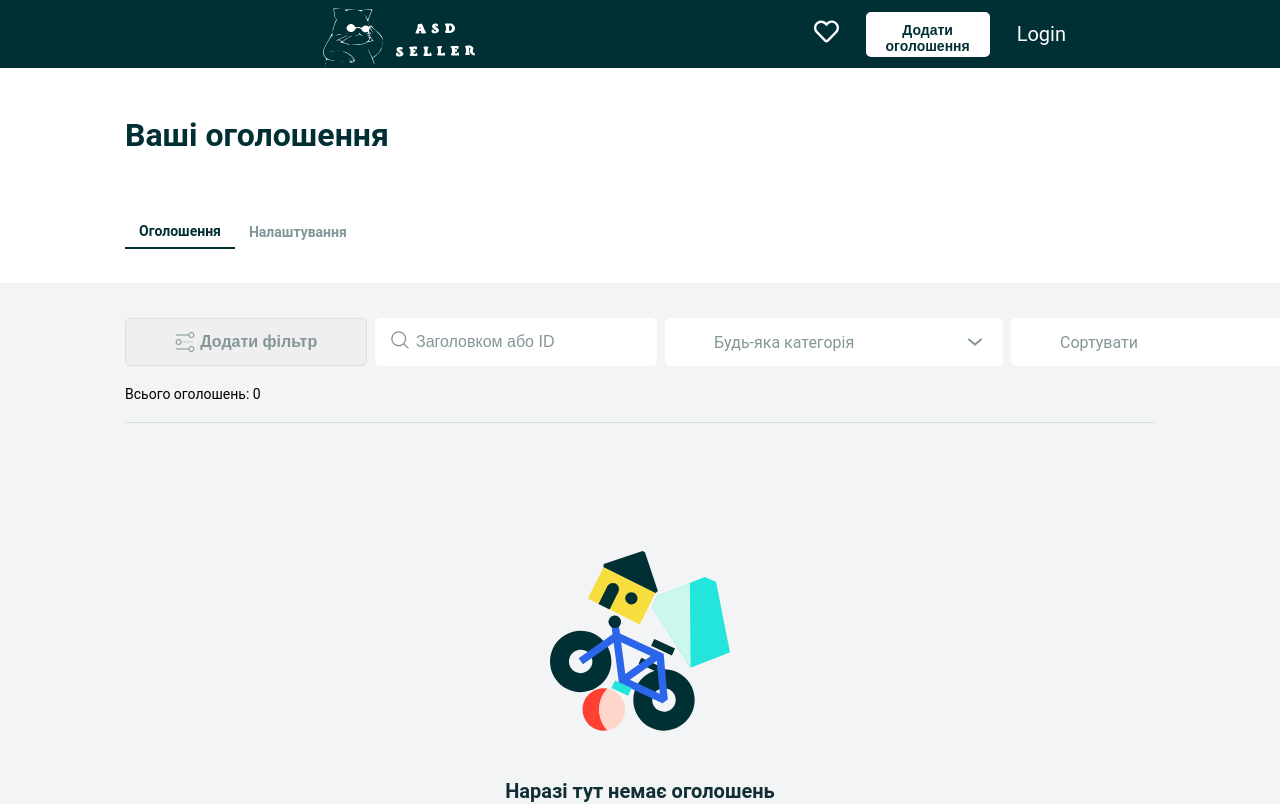
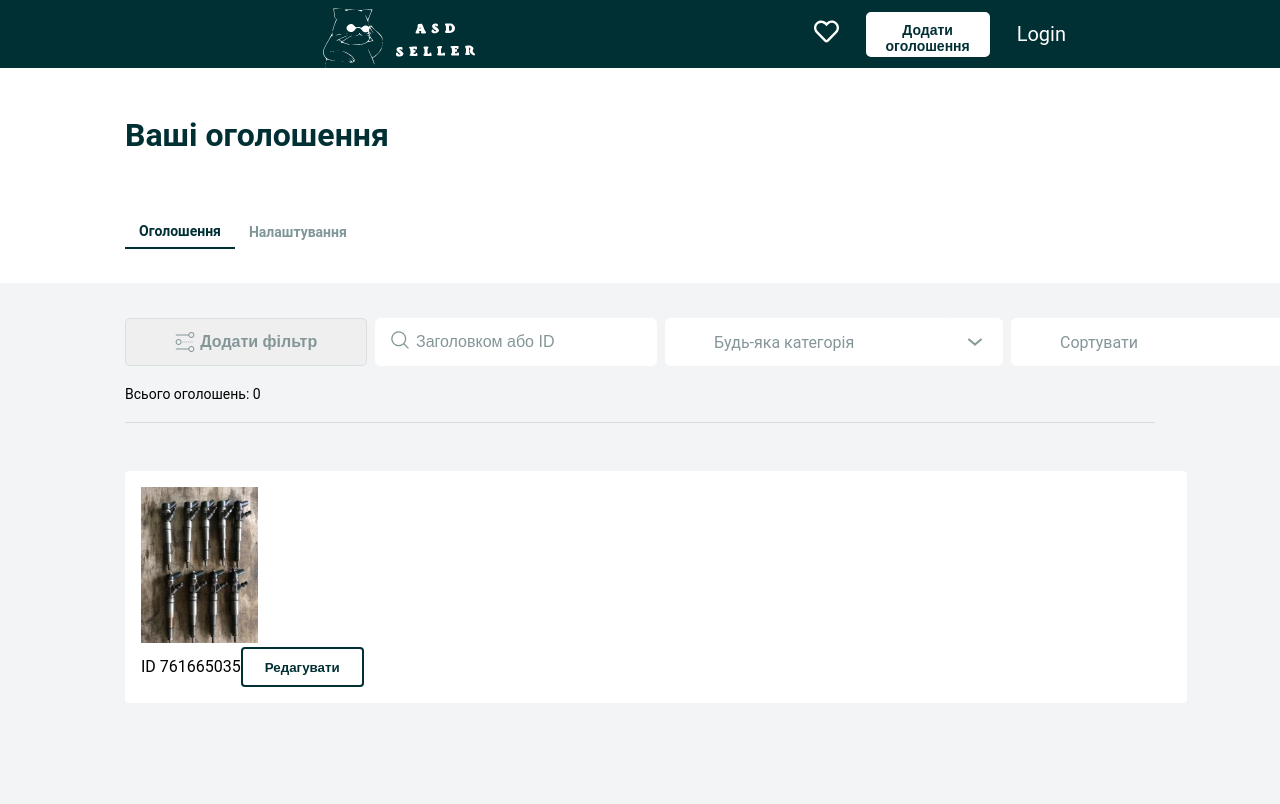
Before and after one commit to OleksandraTurik/ASD-seller, a React (Create React App) app in the folder ui/: page /profiles/1/adverts in a window 1280 px wide. Shown: the top 804 px of the page. Built offline with nearby package versions, Linux system fonts and the light colour scheme.

Commit message:
add some details

```diff
--- /dev/null
+++ b/ui/src/components/Profile/MyAdverts/AdvertCardList/index.jsx
@@ -0,0 +1,31 @@
+import React from 'react';
+
+// Icons
+// import favButtonIcon from 'assets/icons/toFavoriteButton.svg';
+
+// Images
+import bmw from 'assets/img/bmw.webp';
+
+// Styles
+import {
+  Wrapper,
+  Container,
+  ImgInCard,
+  EditBtn,
+} from './styled';
+
+const AdvertCardList = () => (
+  <Wrapper>
+    <Container>
+      <div>
+        <ImgInCard src={bmw} />
+      </div>
+      <div>
+        <span>ID 761665035</span>
+        <EditBtn>Редагувати</EditBtn>
+      </div>
+    </Container>
+  </Wrapper>
+);
+
+export default AdvertCardList;
--- /dev/null
+++ b/ui/src/components/Profile/MyAdverts/AdvertCardList/styled.js
@@ -0,0 +1,108 @@
+import styled from 'styled-components';
+
+export const Wrapper = styled.div`
+  width: 100%;
+`;
+
+export const Container = styled.div`
+  position: relative;
+  width: 100%;
+  padding: 16px;
+  background: rgb(255, 255, 255);
+  border-radius: 4px;
+`;
+
+export const EditBtn = styled.button`
+  cursor: pointer;
+  display: inline-flex;
+  align-items: center;
+  justify-content: center;
+  box-sizing: border-box;
+  height: 40px;
+  position: relative;
+  text-decoration: none;
+  font-weight: 700;
+  background-color: transparent;
+  border: 2px solid rgb(0, 47, 52);
+  border-radius: 4px;
+  padding: 6px 22px;
+  color: rgb(0, 47, 52);
+
+  &.active {
+    border: 2px solid rgb(0, 47, 52);
+  }
+`;
+
+export const Card = styled.article`
+  height: 380px;
+  background-color: white;
+  display: flex;
+  flex-direction: column;
+  padding: 15px;
+  position: relative;
+  box-sizing: border-box;
+  border-radius: 4px;
+  width: calc(25% - 15px);
+  float: left;
+  margin-left: 15px;
+  margin-top: 20px;
+`;
+
+export const ImgInCard = styled.img`
+  height: 156px;
+  object-fit: cover;
+`;
+
+export const NameOfProduct = styled.h4`
+  margin: 15px 0;
+  margin-bottom: auto;
+  font-size: 18px;
+  font-style: normal;
+  line-height: 1.25;
+  color: #002f34;
+  display: -webkit-box;
+  -webkit-line-clamp: 2;
+  -webkit-box-orient: vertical;
+  text-overflow: ellipsis;
+  overflow: hidden;
+  cursor: pointer;
+
+  &:hover {
+    background-color: #002f34;
+    color: white;
+  }
+`;
+
+export const Info = styled.div`
+  position: absolute;
+  bottom: 45px;
+  display: flex;
+  padding: 0;
+  list-style: none;
+  font-size: 14px;
+  color: #406367;
+  line-height: 1.17;
+  margin-bottom: 10px;
+`;
+
+export const Price = styled.div`
+  position: absolute;
+  bottom: 15px;
+  font-size: 19px;
+  font-weight: 600;
+  margin-bottom: 5px;
+  padding-right: 40px;
+  color: #002f34;
+`;
+
+export const ToFavoriteButton = styled.img`
+  position: absolute;
+  bottom: 25px;
+  right: 20px;
+  cursor: pointer;
+  opacity: 0.4;
+
+  &:hover {
+    opacity: 1;
+  }
+`;
--- a/ui/src/components/Profile/MyAdverts/AdvertsList/index.jsx
+++ b/ui/src/components/Profile/MyAdverts/AdvertsList/index.jsx
@@ -1,12 +1,39 @@
 import React from 'react';
+
+// Components
+import AdvertCardList from 'components/Profile/MyAdverts/AdvertCardList';
 
 // Icons
 import notFound from 'assets/icons/notFoundIcon.svg';
 
+// Images
+import bmw from 'assets/img/bmw.webp';
+
 // Styles
-import { Wrapper, Icon, AddAdvertLink } from './styled';
+import {
+  Wrapper,
+  Icon,
+  AddAdvertLink,
+  Container,
+} from './styled';
 
-const AdvertsList = () => (
+const AdvertsList = () => {
+  const isAdvert = true;
+
+  return (
+    <Container>
+      {isAdvert
+        ? (
+          <AdvertCardList
+            link="https://www.google.com.ua/"
+            img={bmw}
+            name="столбики б.у стовпчики сітка рябиця Відбірні з Доставкою по Україні"
+            location="Івано-Франківськ"
+            date="Сьогодні 11:22"
+            price="56 грн."
+          />
+        )
+        : (
           <Wrapper>
             <Icon src={notFound} />
             <h2>Наразі тут немає оголошень</h2>
@@ -15,6 +42,9 @@ const AdvertsList = () => (
               Додати оголошення
             </AddAdvertLink>
           </Wrapper>
+        )}
+    </Container>
   );
+};
 
 export default AdvertsList;
--- a/ui/src/components/Profile/MyAdverts/AdvertsList/styled.js
+++ b/ui/src/components/Profile/MyAdverts/AdvertsList/styled.js
@@ -50,3 +50,10 @@ export const AddAdvertLink = styled(Link)`
     color: #102e33;
   }
 `;
+
+export const Container = styled.div`
+  display: flex;
+  flex-direction: column;
+  align-items: flex-start;
+  justify-content: flex-start;
+`;
```
Lines whose indentation alone changed are shown as unchanged.
